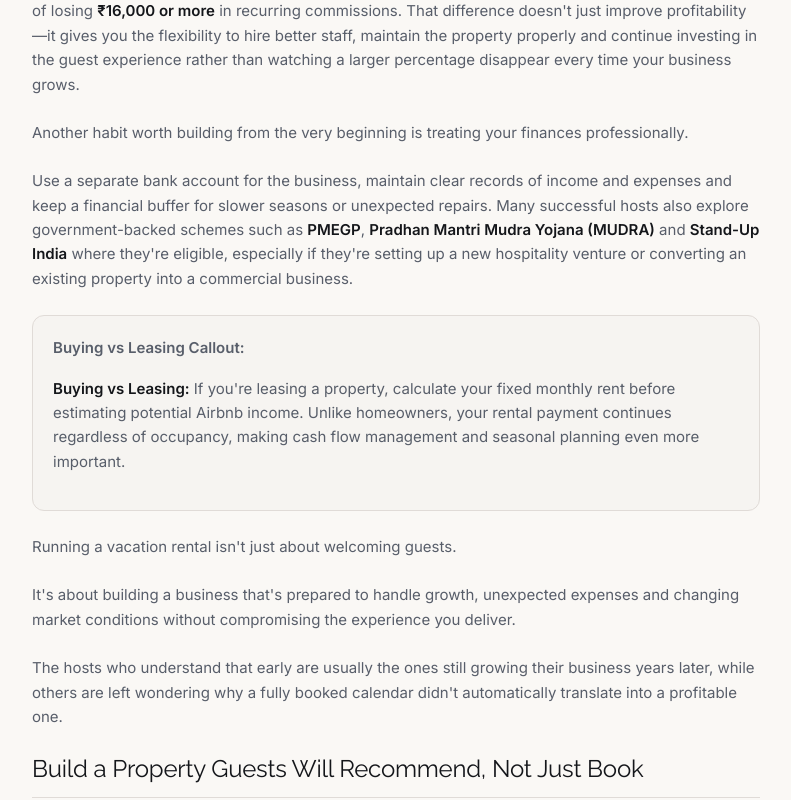
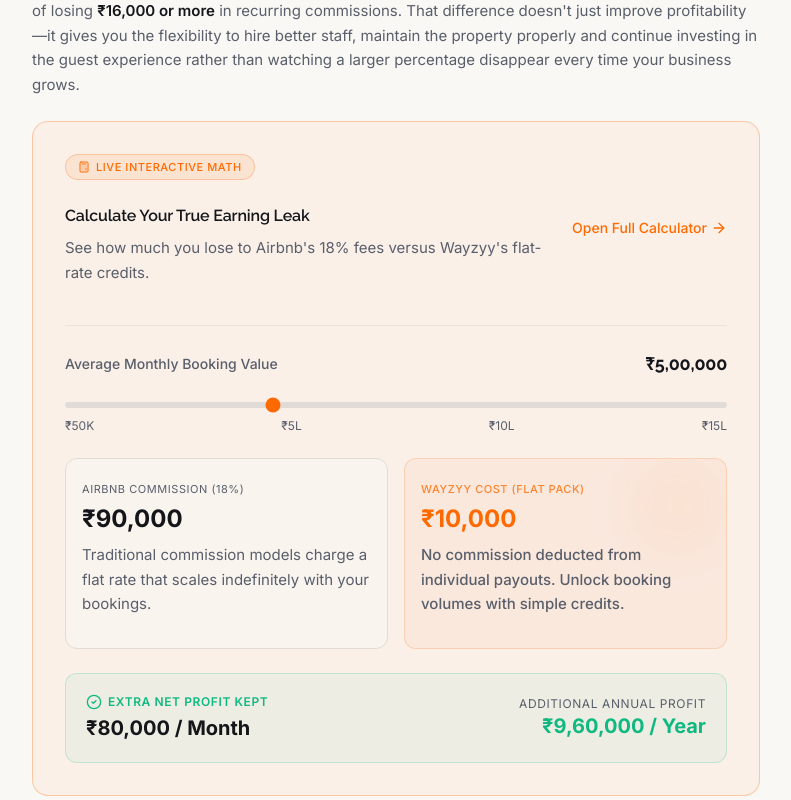
Before and after one commit to wayzyy-project/wayzyy-site, a React (Vite) app: page /blog/how-to-start-airbnb-business-india in a window 1280 px wide. Shown: the part 4840-5640 px from the top of the page, without its empty margins (244-1035 px from the left). Built offline with nearby package versions, Linux system fonts and the light colour scheme.

Commit message:
feat: embed interactive InlineCalculator widgets in host-focused blog posts and add SoftwareApplication schema

```diff
--- /dev/null
+++ b/src/components/InlineCalculator.tsx
@@ -0,0 +1,148 @@
+import { useState, useMemo } from "react";
+import { Link } from "react-router-dom";
+import { ArrowRight, Calculator, CheckCircle2 } from "lucide-react";
+
+const WAYZYY_TIERS = [
+  { cost: 600, limit: 20000 },
+  { cost: 1200, limit: 50000 },
+  { cost: 2200, limit: 100000 },
+  { cost: 5000, limit: 250000 },
+  { cost: 10000, limit: 500000 },
+];
+
+function calculateWayzyyCost(val: number) {
+  for (const tier of WAYZYY_TIERS) {
+    if (val <= tier.limit) return tier.cost;
+  }
+  return val * 0.02; // 2.0% Custom flat plan beyond 5L
+}
+
+export function InlineCalculator() {
+  const [revenue, setRevenue] = useState(500000);
+
+  const stats = useMemo(() => {
+    const airbnbFee = revenue * 0.18; // 18% average commission (incl. GST)
+    const wayzyyFee = calculateWayzyyCost(revenue);
+    const monthlySavings = airbnbFee - wayzyyFee;
+    const yearlySavings = monthlySavings * 12;
+    return { airbnbFee, wayzyyFee, monthlySavings, yearlySavings };
+  }, [revenue]);
+
+  const formatCurrency = (amount: number) => {
+    return new Intl.NumberFormat("en-IN", {
+      style: "currency",
+      currency: "INR",
+      maximumFractionDigits: 0,
+    }).format(amount);
+  };
+
+  return (
+    <div className="my-10 overflow-hidden rounded-2xl border border-ember/30 bg-ember/5 backdrop-blur-sm">
+      <div className="p-6 sm:p-8">
+        <div className="flex flex-col md:flex-row md:items-center justify-between gap-4 border-b border-border/60 pb-6 mb-6">
+          <div>
+            <div className="inline-flex items-center gap-1.5 rounded-full bg-ember/10 border border-ember/25 px-3 py-1 text-[11px] font-medium uppercase tracking-wider text-ember">
+              <Calculator className="h-3 w-3" />
+              Live Interactive Math
+            </div>
+            <h3 className="font-display text-xl sm:text-2xl text-foreground mt-2 leading-tight">
+              Calculate Your True Earning Leak
+            </h3>
+            <p className="text-xs sm:text-sm text-muted-foreground mt-1">
+              See how much you lose to Airbnb's 18% fees versus Wayzyy's flat-rate credits.
+            </p>
+          </div>
+          <Link
+            to="/earnings-calculator"
+            className="self-start md:self-center shrink-0 inline-flex items-center gap-1 text-xs sm:text-sm font-medium text-ember hover:text-ember/80 transition-colors"
+          >
+            Open Full Calculator
+            <ArrowRight className="h-4 w-4" />
+          </Link>
+        </div>
+
+        <div className="space-y-6">
+          {/* Slider Input */}
+          <div>
+            <div className="flex justify-between items-center mb-3">
+              <label className="text-sm font-medium text-muted-foreground">
+                Average Monthly Booking Value
+              </label>
+              <span className="font-display text-lg font-bold text-foreground">
+                {formatCurrency(revenue)}
+              </span>
+            </div>
+            <input
+              type="range"
+              min="50000"
+              max="1500000"
+              step="50000"
+              value={revenue}
+              onChange={(e) => setRevenue(Number(e.target.value))}
+              className="w-full h-1.5 bg-border rounded-lg appearance-none cursor-pointer accent-ember focus:outline-none"
+            />
+            <div className="flex justify-between text-[10px] sm:text-xs text-muted-foreground mt-1">
+              <span>₹50K</span>
+              <span>₹5L</span>
+              <span>₹10L</span>
+              <span>₹15L</span>
+            </div>
+          </div>
+
+          {/* Comparison Cards */}
+          <div className="grid grid-cols-1 sm:grid-cols-2 gap-4">
+            <div className="p-4 rounded-xl border border-border bg-background/50 flex flex-col justify-between">
+              <div>
+                <span className="text-[11px] uppercase tracking-wider text-muted-foreground">
+                  Airbnb Commission (18%)
+                </span>
+                <div className="text-xl sm:text-2xl font-bold text-foreground mt-1">
+                  {formatCurrency(stats.airbnbFee)}
+                </div>
+              </div>
+              <p className="text-[11px] text-muted-foreground mt-2 leading-relaxed">
+                Traditional commission models charge a flat rate that scales indefinitely with your bookings.
+              </p>
+            </div>
+
+            <div className="p-4 rounded-xl border border-ember/20 bg-ember/5 flex flex-col justify-between relative overflow-hidden">
+              <div className="absolute top-0 right-0 w-24 h-24 bg-ember/5 rounded-full blur-xl pointer-events-none"></div>
+              <div>
+                <span className="text-[11px] uppercase tracking-wider text-ember/80 font-medium">
+                  Wayzyy Cost (Flat Pack)
+                </span>
+                <div className="text-xl sm:text-2xl font-bold text-ember mt-1">
+                  {formatCurrency(stats.wayzyyFee)}
+                </div>
+              </div>
+              <p className="text-[11px] text-ember/70 mt-2 leading-relaxed font-medium">
+                No commission deducted from individual payouts. Unlock booking volumes with simple credits.
+              </p>
+            </div>
+          </div>
+
+          {/* Savings Highlight */}
+          <div className="p-5 rounded-xl border border-emerald-500/20 bg-emerald-500/5 flex flex-col sm:flex-row sm:items-center justify-between gap-4">
+            <div>
+              <div className="flex items-center gap-1.5 text-xs font-semibold text-emerald-500 uppercase tracking-wider">
+                <CheckCircle2 className="h-4 w-4" />
+                Extra Net Profit Kept
+              </div>
+              <h4 className="text-lg sm:text-xl font-bold text-foreground mt-1 leading-tight">
+                {formatCurrency(stats.monthlySavings)} / Month
+              </h4>
+            </div>
+            <div className="sm:text-right">
+              <span className="text-xs text-muted-foreground uppercase tracking-wider block">
+                Additional Annual Profit
+              </span>
+              <span className="text-lg sm:text-xl font-bold text-emerald-500">
+                {formatCurrency(stats.yearlySavings)} / Year
+              </span>
+            </div>
+          </div>
+        </div>
+      </div>
+    </div>
+  );
+}
--- a/src/pages/EarningsCalculator.tsx
+++ b/src/pages/EarningsCalculator.tsx
@@ -85,6 +85,20 @@ export default function EarningsCalculator() {
       url: `https://wayzyy.com${location.pathname}`,
       description:
         "Compare how much you'd take home listing a Goa villa on Airbnb versus Wayzyy's no-commission credit model.",
+    },
+    {
+      "@context": "https://schema.org",
+      "@type": "SoftwareApplication",
+      name: "Wayzyy Airbnb vs Wayzyy Host Earnings Calculator",
+      operatingSystem: "All",
+      applicationCategory: "BusinessApplication",
+      offers: {
+        "@type": "Offer",
+        price: "0",
+        priceCurrency: "INR",
+      },
+      description:
+        "Calculate and compare host platform commission fees on Airbnb vs Wayzyy flat prepaid credit packs to see your net home profits.",
     },
     faqJsonLd,
   ];
--- a/src/pages/blog/HowMuchCanYouEarnVacationRentalGoa.tsx
+++ b/src/pages/blog/HowMuchCanYouEarnVacationRentalGoa.tsx
@@ -2,6 +2,7 @@ import { BlogLayout } from "@/components/BlogLayout";
 import { blogPosts } from "@/lib/blogPosts";
 import { HelpCircle } from "lucide-react";
 import { useState } from "react";
+import { InlineCalculator } from "@/components/InlineCalculator";
 
 const post = blogPosts.find((p) => p.slug === "how-much-can-you-earn-vacation-rental-goa")!;
 
@@ -157,16 +158,7 @@ export default function HowMuchCanYouEarnVacationRentalGoa() {
           But by keeping enough of that revenue to grow year after year.
         </p>
 
-        <div className="rounded-2xl border border-ember/30 bg-ember/5 p-6 my-8">
-          <p className="font-semibold text-foreground mb-1">Curious exactly how much that difference is for your property?</p>
-          <p className="text-sm text-muted-foreground">
-            Use our{" "}
-            <a href="/earnings-calculator" className="text-ember hover:underline">
-              host earnings calculator
-            </a>{" "}
-            to compare your actual take-home on Airbnb's commission vs Wayzyy's flat credit model, side by side.
-          </p>
-        </div>
+        <InlineCalculator />
 
         <h2 className="font-display text-2xl text-foreground mt-8">Goa Isn't a 12-Month Business—And That's Completely Normal</h2>
 
--- a/src/pages/blog/HowToStartAirbnbBusinessIndia.tsx
+++ b/src/pages/blog/HowToStartAirbnbBusinessIndia.tsx
@@ -3,6 +3,7 @@ import { blogPosts } from "@/lib/blogPosts";
 import { HelpCircle } from "lucide-react";
 import { useState } from "react";
 import { Link } from "react-router-dom";
+import { InlineCalculator } from "@/components/InlineCalculator";
 
 const post = blogPosts.find((p) => p.slug === "how-to-start-airbnb-business-india")!;
 
@@ -239,6 +240,9 @@ export default function HowToStartAirbnbBusinessIndia() {
         <p>
           This is one of the reasons Wayzyy follows a different approach. Instead of taking a large percentage from every successful reservation, the platform works on a recharge-based credit model. If your property generates around <strong className="text-foreground">₹1 lakh</strong> in bookings, you're looking at a recharge of roughly <strong className="text-foreground">₹2,200</strong> instead of losing <strong className="text-foreground">₹16,000 or more</strong> in recurring commissions. That difference doesn't just improve profitability—it gives you the flexibility to hire better staff, maintain the property properly and continue investing in the guest experience rather than watching a larger percentage disappear every time your business grows.
         </p>
+
+        <InlineCalculator />
+
         <p>
           Another habit worth building from the very beginning is treating your finances professionally.
         </p>
--- a/src/pages/blog/WhyRentalBusinessesNeverScaleBeyondOneProperty.tsx
+++ b/src/pages/blog/WhyRentalBusinessesNeverScaleBeyondOneProperty.tsx
@@ -3,6 +3,7 @@ import { blogPosts } from "@/lib/blogPosts";
 import { HelpCircle } from "lucide-react";
 import { useState } from "react";
 import { Link } from "react-router-dom";
+import { InlineCalculator } from "@/components/InlineCalculator";
 
 const post = blogPosts.find((p) => p.slug === "why-rental-businesses-never-scale-beyond-one-property")!;
 
@@ -191,6 +192,7 @@ export default function WhyRentalBusinessesNeverScaleBeyondOneProperty() {
         <p>
           That's the future we believe in. And that's the kind of hospitality ecosystem we're building at Wayzyy—one where hosts aren't just creating listings, they're building businesses that guests trust, recommend and return to for years to come.
         </p>
+        <InlineCalculator />
 
         <div className="border-t border-border mt-16 pt-12">
           <h3 className="font-display text-2xl text-foreground mb-6 flex items-center gap-2">
```
Also changed, not shown: src/pages/blog/HiddenCostsOfRunningAnAirbnb.tsx (+2 -10 lines).
